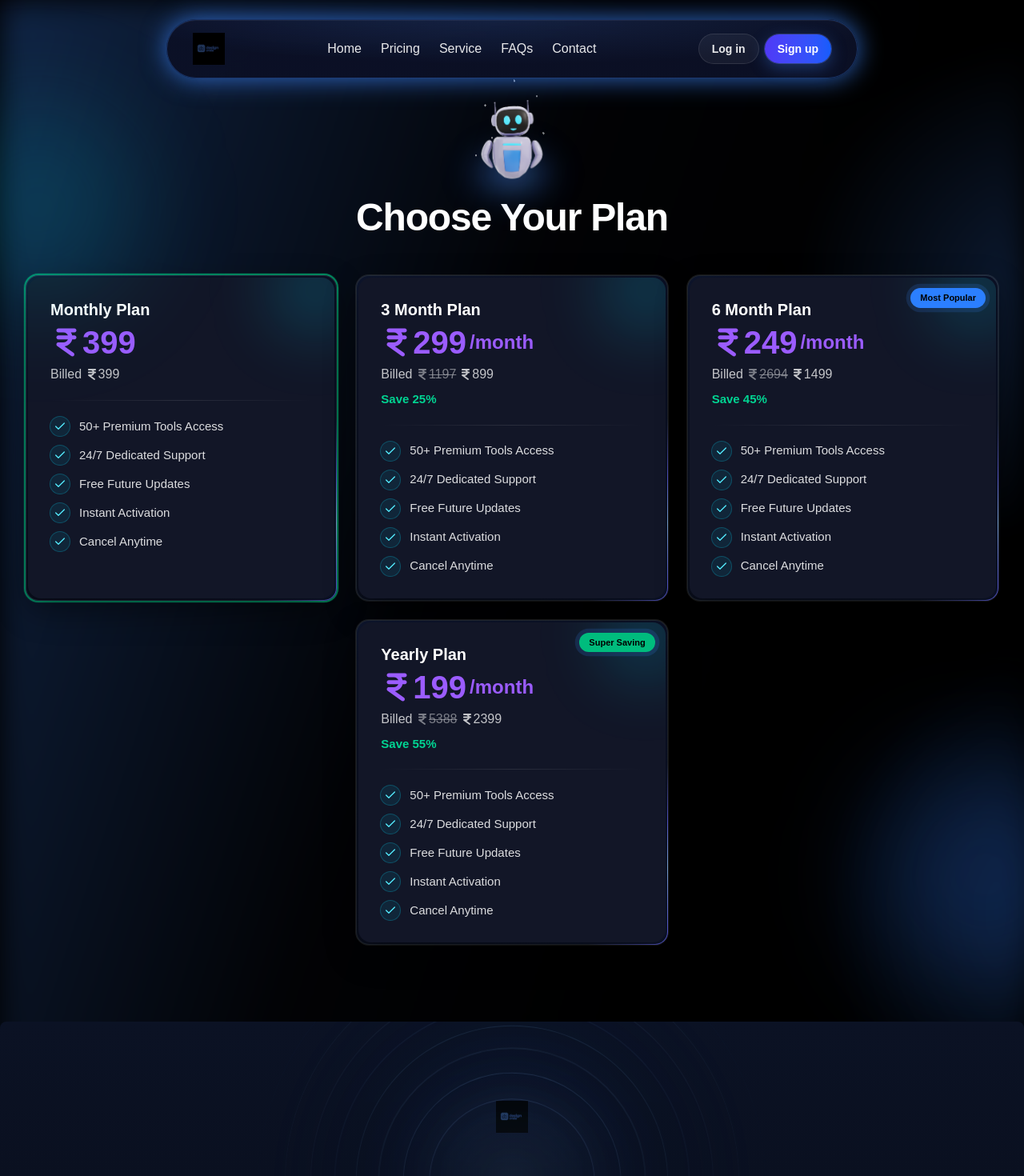
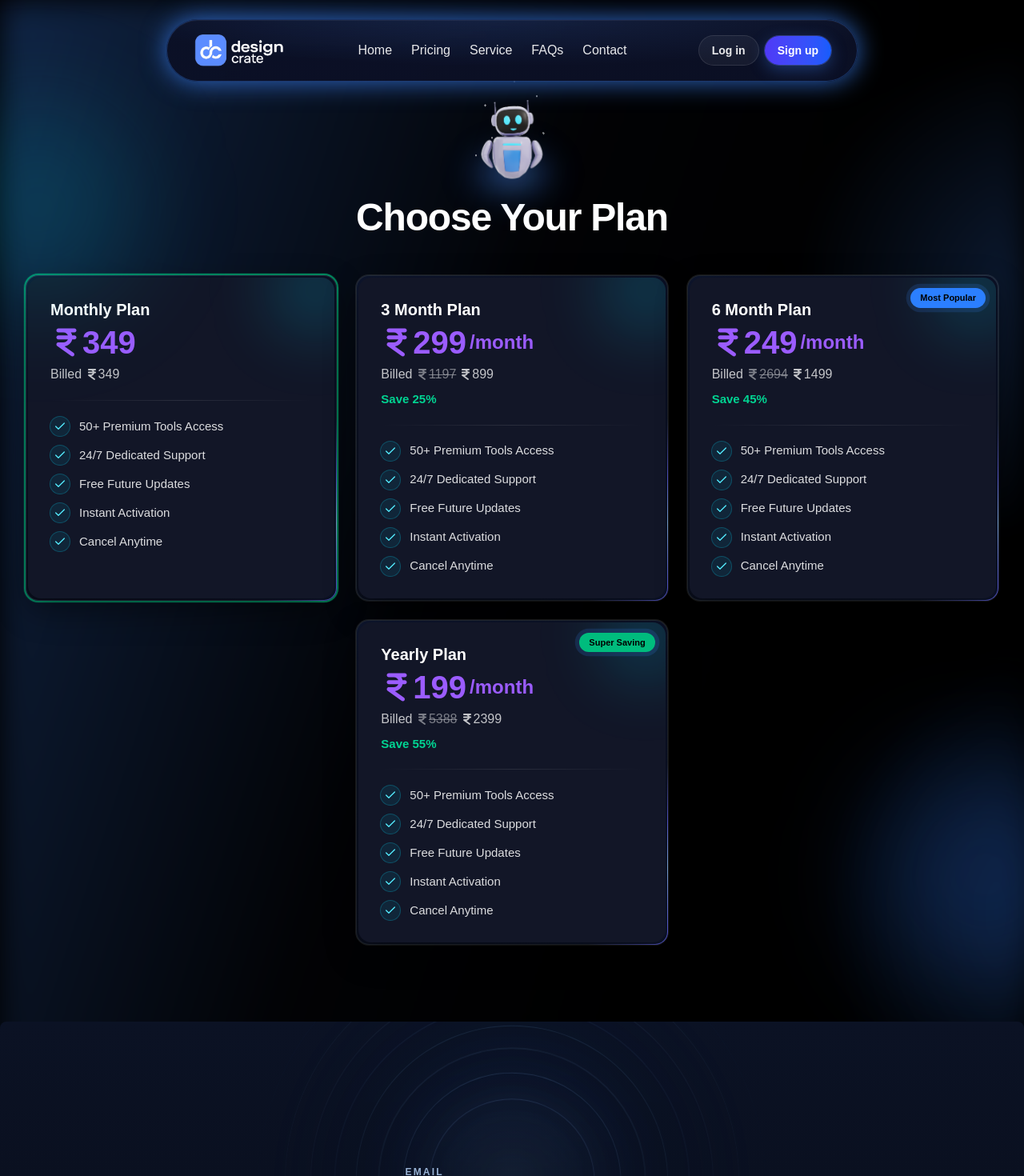
Before and after one commit to AbhiGhoghari/pixhub-2, a Next.js app: page /pricing in a window 1280 px wide. Shown: the top 1470 px of the page at 80% size. Built offline with nearby package versions, Linux system fonts and the light colour scheme.

Commit message:
asdfasdf

```diff
--- a/src/components/dashboard/Dashboard.jsx
+++ b/src/components/dashboard/Dashboard.jsx
@@ -16,9 +16,9 @@ export default function Dashboard() {
       <MobilePricingCTA />
       <Hero />
       <Brand />
-      <Support />
       <Pricing />
       <Compare />
+      <Support />
       <Community />
       <Faqs />
     </div>
--- a/src/components/dashboard/Pricing.jsx
+++ b/src/components/dashboard/Pricing.jsx
@@ -9,9 +9,9 @@ export default function Pricing() {
         {
             key: 'monthly',
             title: 'Monthly Plan',
-            price: '399',
+            price: '349',
             per: '',
-            billedNow: '399',
+            billedNow: '349',
             billedOriginal: null,
             saveText: null,
             badge: null,
--- a/src/components/helper/Footer.jsx
+++ b/src/components/helper/Footer.jsx
@@ -3,23 +3,23 @@ import React from 'react';
 import { Ripple } from '../ui/ripple';
 import { BlueInput } from '../ui/input';
 import { IoIosMail } from "react-icons/io";
-import logo from '../../../public/image/logo/logo-white.png';
+import logo from '../../../public/image/logo/full-logo.png';
 import Image from "next/image";
 import Link from 'next/link';
 
 export function Footer() {
     return (
         <div className="relative flex h-[400px] w-full flex-col items-center justify-center overflow-hidden rounded-lg bg-gradient-to-b from-[#0b1224] via-[#0a1020] to-[#090e1a]">
-            <Link href="/" className="flex items-center gap-2" aria-label="Designcrate home">
+            {/* <Link href="/" className="flex items-center gap-2" aria-label="Designcrate home">
                 <Image
                     src={logo}
                     alt="Designcrate logo"
                     width={100}
                     height={100}
-                    className="w-full h-10"
+                    className="w-full h-15 opacity-90"
                     priority
                 />
-            </Link>
+            </Link> */}
             <div className="pt-14">
                 <BlueInput
                     id="email"
--- a/src/components/helper/NavbarMenu.jsx
+++ b/src/components/helper/NavbarMenu.jsx
@@ -4,7 +4,7 @@ import Link from "next/link";
 import { motion } from "framer-motion";
 import { cn } from "@/lib/utils";
 import { FiMenu, FiX } from "react-icons/fi";
-import logo from '../../../public/image/logo/logo-white.png';
+import logo from '../../../public/image/logo/full-logo.png';
 import Image from "next/image";
 
 const MenuItem = ({ label, href, onClick }) => {
@@ -67,7 +67,7 @@ function Navbar({ className }) {
             alt="Designcrate logo"
             width={100}
             height={100}
-            className="w-full h-10"
+            className="w-full h-11"
             priority
           />
         </Link>
```
Also changed, not shown: public/image/logo/full-logo.png (added), public/image/logo/logo2.png (added).
